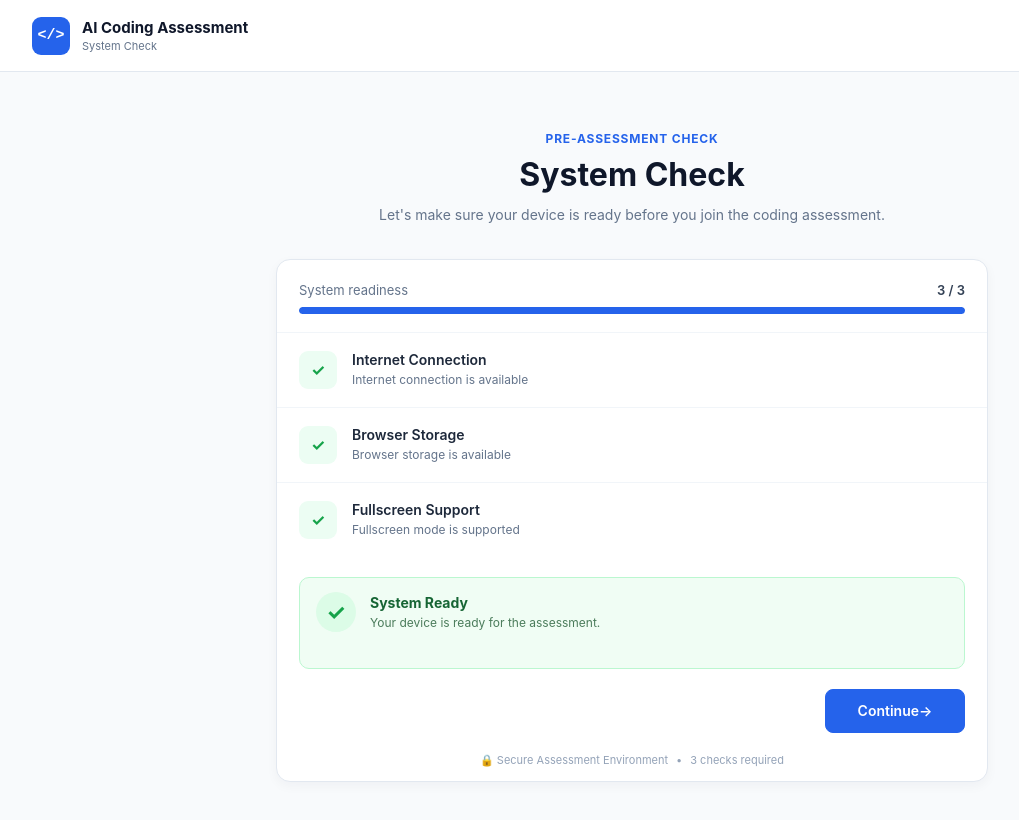
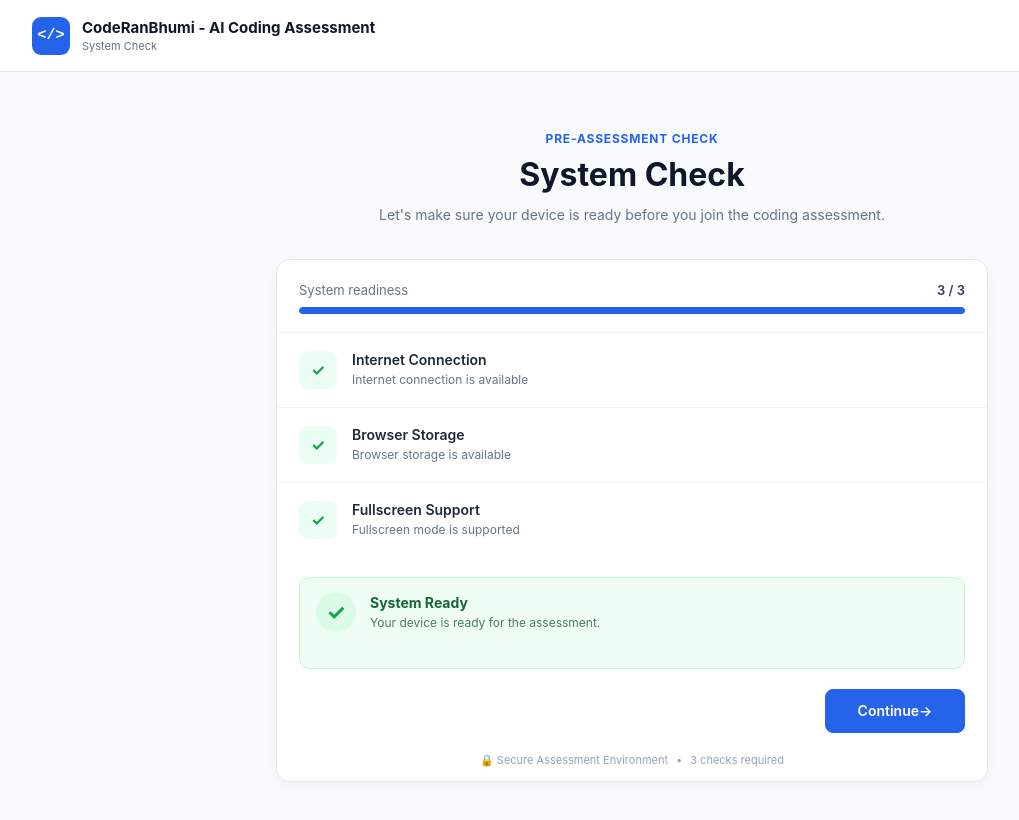
Before and after one commit to tusharharyana/test-management-using-ai, a React app in the folder frontend/: page /student/system-check in a window 1280 px wide. Shown: the top 820 px of the page, without its empty margins (8-1027 px from the left). Built offline with nearby package versions, Linux system fonts and the light colour scheme; no server answers; the HTML template or start-up script is replaced by a standard one.

Commit message:
Name introduced at all places.

```diff
--- a/frontend/src/pages/HomePage.jsx
+++ b/frontend/src/pages/HomePage.jsx
@@ -9,7 +9,7 @@ function HomePage() {
         <div className="brand-badge">AI Powered Code Assessment</div>
 
         <h1>
-          Competitive Coding
+          CodeRanBhumi AI
           <span> Evaluation Platform</span>
         </h1>
 
--- a/frontend/src/pages/student/SystemCheckPage.jsx
+++ b/frontend/src/pages/student/SystemCheckPage.jsx
@@ -171,7 +171,7 @@ function SystemCheckPage() {
           <div className="system-check-brand-icon">{"</>"}</div>
 
           <div className="system-check-brand-text">
-            <strong>AI Coding Assessment</strong>
+            <strong>CodeRanBhumi - AI Coding Assessment</strong>
             <span>System Check</span>
           </div>
         </div>
--- a/frontend/src/pages/student/TestPage.jsx
+++ b/frontend/src/pages/student/TestPage.jsx
@@ -494,7 +494,7 @@ function TestPage() {
           <div className="test-brand-icon">{"</>"}</div>
 
           <div>
-            <strong>AI Coding Assessment</strong>
+            <strong>CodeRanBhumi - AI Coding Assessment</strong>
 
             <span>{attempt.studentName}</span>
           </div>
--- a/frontend/src/pages/teacher/CreateTestPage.jsx
+++ b/frontend/src/pages/teacher/CreateTestPage.jsx
@@ -237,7 +237,7 @@ function CreateTestPage() {
           <div className="teacher-brand-icon">{"</>"}</div>
 
           <div>
-            <strong>AI Coding Assessment</strong>
+            <strong>CodeRanBhumi - AI Coding Assessment</strong>
             <span>Create Test</span>
           </div>
         </div>
--- a/frontend/src/pages/teacher/StudentResultPage.jsx
+++ b/frontend/src/pages/teacher/StudentResultPage.jsx
@@ -150,7 +150,7 @@ function StudentResultPage() {
           <div className="teacher-brand-icon">{"</>"}</div>
 
           <div>
-            <strong>AI Coding Assessment</strong>
+            <strong>CodeRanBhumi - AI Coding Assessment</strong>
 
             <span>Student Evaluation</span>
           </div>
--- a/frontend/src/pages/teacher/TeacherDashboard.jsx
+++ b/frontend/src/pages/teacher/TeacherDashboard.jsx
@@ -169,7 +169,7 @@ function TeacherDashboard() {
           <div className="teacher-brand-icon">{"</>"}</div>
 
           <div>
-            <strong>AI Coding Assessment</strong>
+            <strong>CodeRanBhumi - AI Coding Assessment</strong>
             <span>Teacher Portal</span>
           </div>
         </div>
--- a/frontend/src/pages/teacher/TestResultsPage.jsx
+++ b/frontend/src/pages/teacher/TestResultsPage.jsx
@@ -157,7 +157,7 @@ function TestResultsPage() {
           <div className="teacher-brand-icon">{"</>"}</div>
 
           <div>
-            <strong>AI Coding Assessment</strong>
+            <strong>CodeRanBhumi - AI Coding Assessment</strong>
 
             <span>Test Results</span>
           </div>
```
Also changed, not shown: 1 other file (tests, documents, lock files or other folders).
